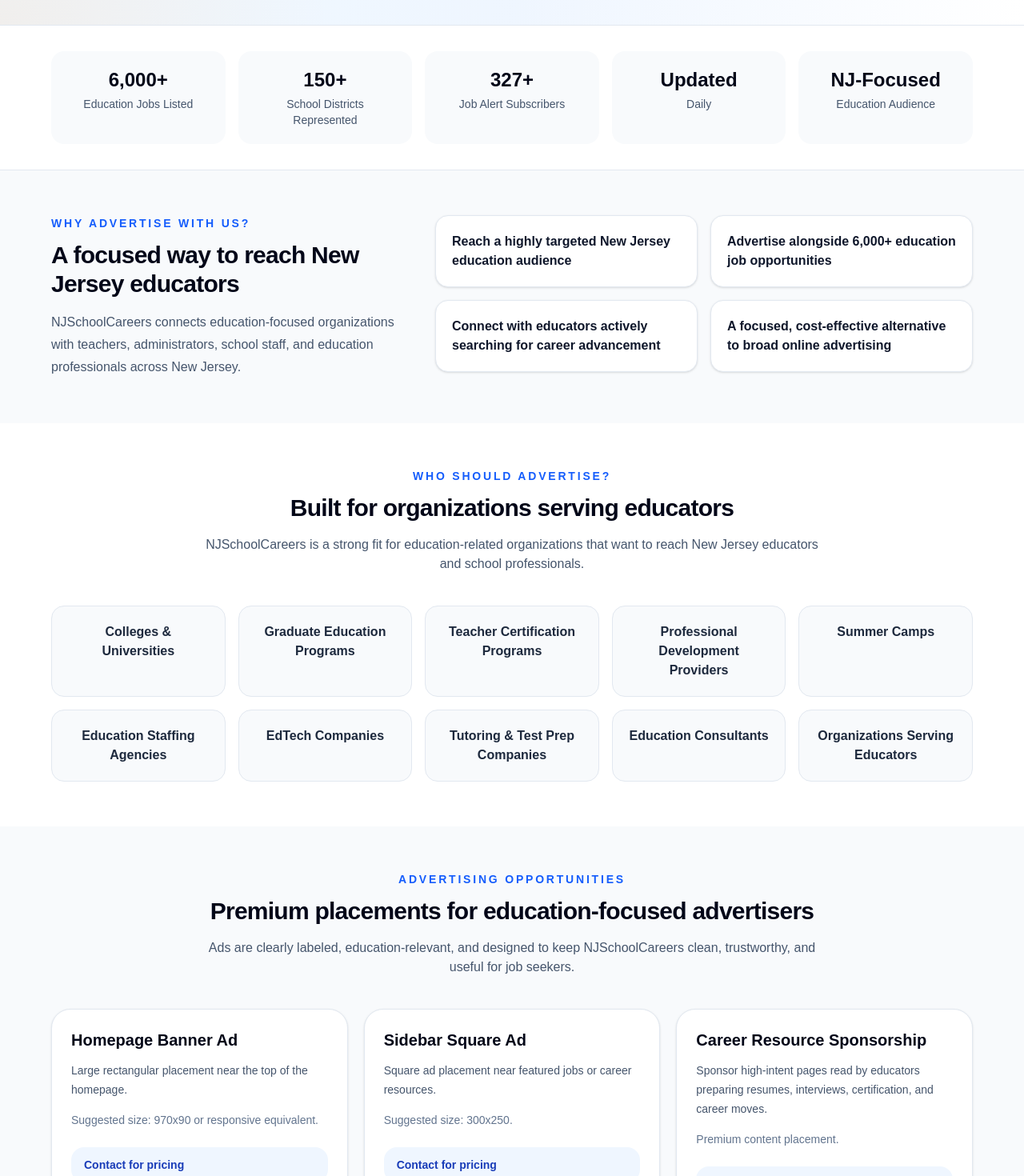
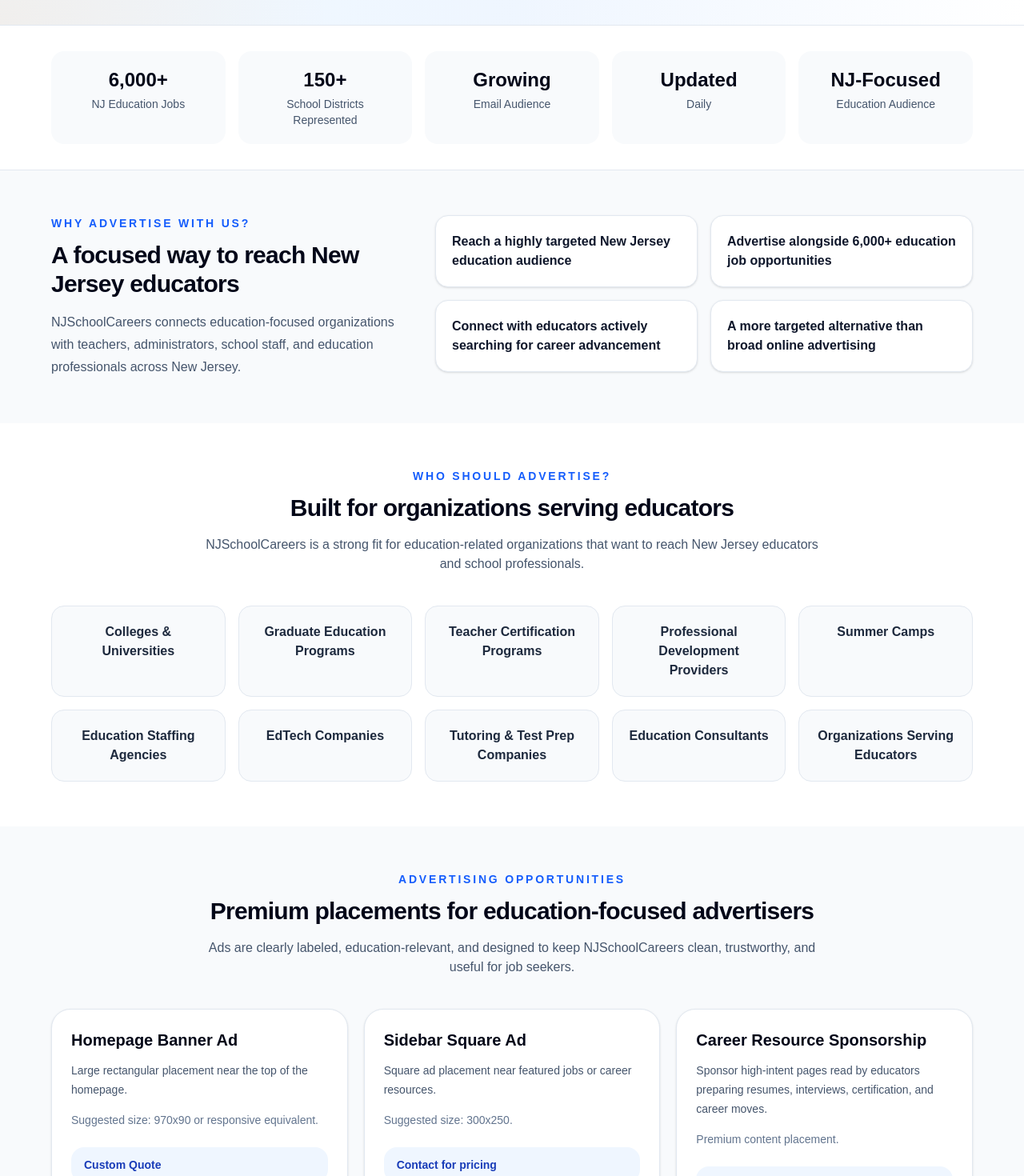
Before and after one commit to njwilkin1/nj-school-careers, a Next.js app: page /advertise in a window 1280 px wide. Shown: the part 580-2050 px from the top of the page at 80% size. Built offline with nearby package versions, Linux system fonts and the light colour scheme.

Commit message:
Add advertising platform and cross-promote employer services

```diff
--- a/app/advertise/page.tsx
+++ b/app/advertise/page.tsx
@@ -7,9 +7,9 @@ export const metadata = {
 };
 
 const audienceStats = [
-  ["6,000+", "Education Jobs Listed"],
+  ["6,000+", "NJ Education Jobs"],
   ["150+", "School Districts Represented"],
-  ["327+", "Job Alert Subscribers"],
+  ["Growing", "Email Audience"],
   ["Updated", "Daily"],
   ["NJ-Focused", "Education Audience"],
 ];
@@ -32,7 +32,7 @@ const adPlacements = [
     title: "Homepage Banner Ad",
     description: "Large rectangular placement near the top of the homepage.",
     size: "Suggested size: 970x90 or responsive equivalent.",
-    price: "Contact for pricing",
+    price: "Custom Quote",
   },
   {
     title: "Sidebar Square Ad",
@@ -74,7 +74,7 @@ const whyAdvertise = [
   "Reach a highly targeted New Jersey education audience",
   "Advertise alongside 6,000+ education job opportunities",
   "Connect with educators actively searching for career advancement",
-  "A focused, cost-effective alternative to broad online advertising",
+  "A more targeted alternative than broad online advertising"
 ];
 
 const goodFit = [
@@ -296,7 +296,7 @@ export default function AdvertisePage() {
           <div className="grid gap-8 lg:grid-cols-2">
             <div>
               <p className="text-sm font-semibold uppercase tracking-[0.2em] text-blue-600">
-                Rate Information
+                Advertising Ratess
               </p>
 
               <h2 className="mt-3 text-3xl font-bold tracking-tight text-slate-950">
```
